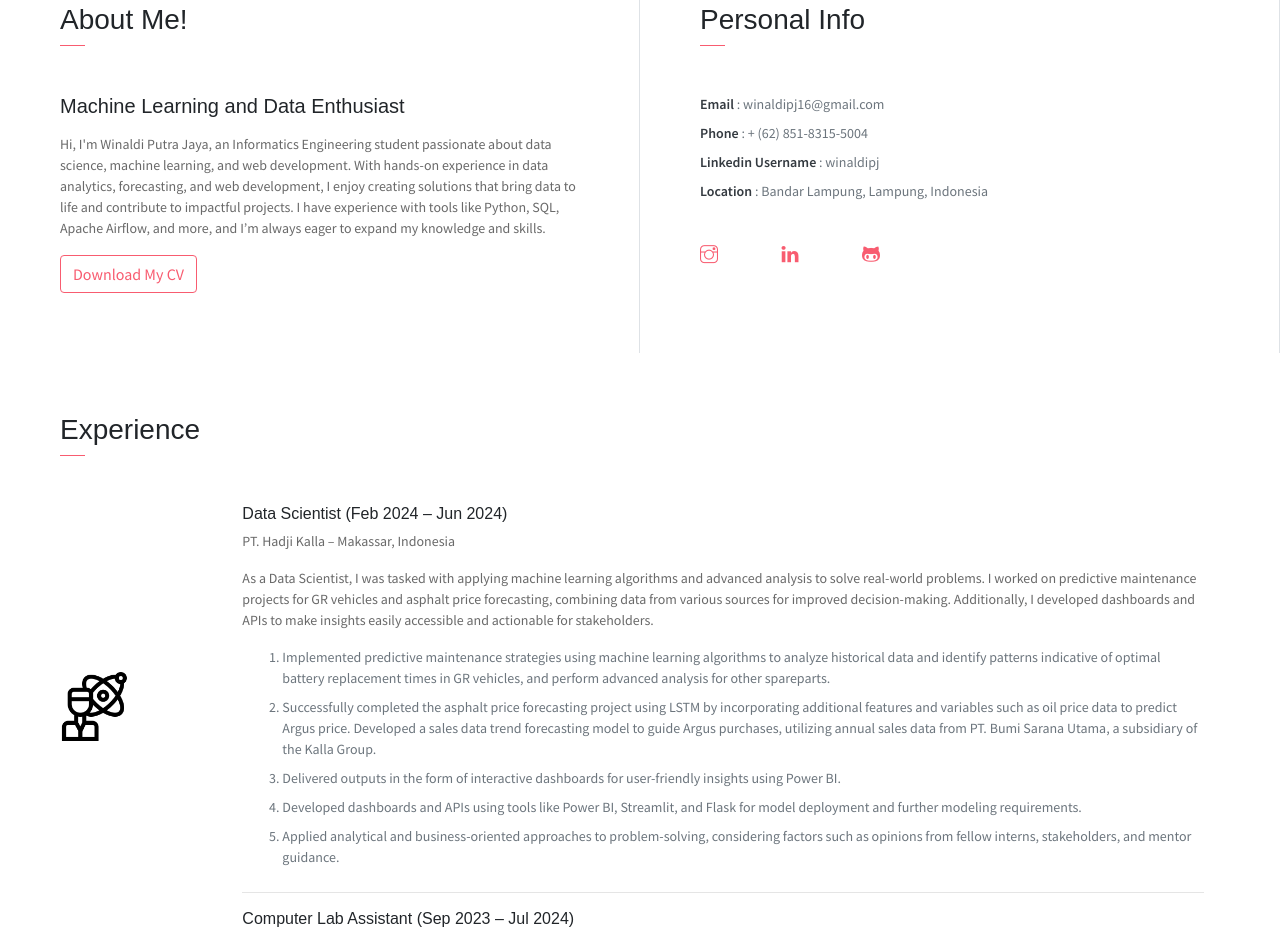
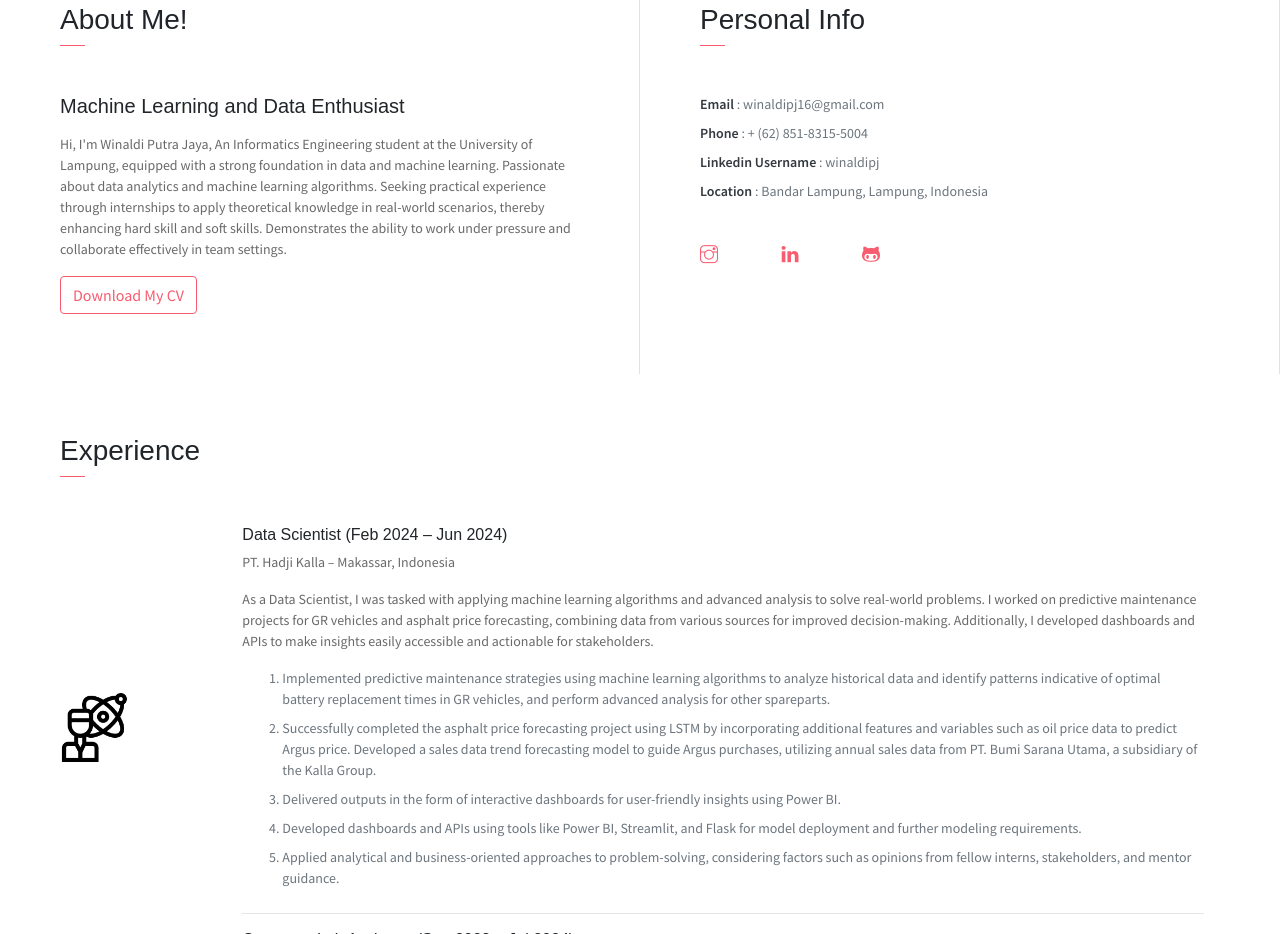
Before and after one commit to winaldipj/portofolio, a plain HTML site: page index.html in a window 1280 px wide. Shown: the part 774-1708 px from the top of the page. Drawn offline with Linux system fonts and the light colour scheme; some packages are replaced by stand-ins of ours; some icons are missing.

Commit message:
Update Informasi Diri

```diff
--- a/index.html
+++ b/index.html
@@ -105,7 +105,7 @@
                 <span class="line mb-5"></span>
                 <h5 class="mb-3">Machine Learning and Data Enthusiast</h5>
                 <p class="mt-20">
-                    Hi, I'm Winaldi Putra Jaya, an Informatics Engineering student passionate about data science, machine learning, and web development. With hands-on experience in data analytics, forecasting, and web development, I enjoy creating solutions that bring data to life and contribute to impactful projects. I have experience with tools like Python, SQL, Apache Airflow, and more, and I’m always eager to expand my knowledge and skills.
+                    Hi, I'm Winaldi Putra Jaya, An Informatics Engineering student at the University of Lampung, equipped with a strong foundation in data and machine learning. Passionate about data analytics and machine learning algorithms. Seeking practical experience through internships to apply theoretical knowledge in real-world scenarios, thereby enhancing hard skill and soft skills. Demonstrates the ability to work under pressure and collaborate effectively in team settings.
                 </p>
                 <button class="btn btn-outline-danger" onclick="window.location.href='/assets/content/winaldi_cv.pdf'"><i class="icon-down-circled2"></i>Download My CV</button>
             </div>
```
